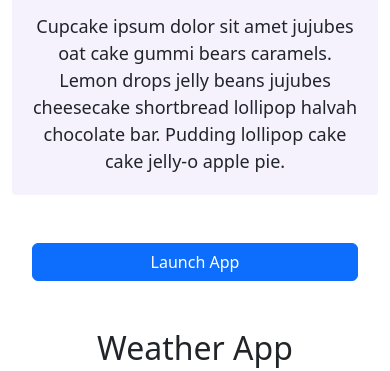
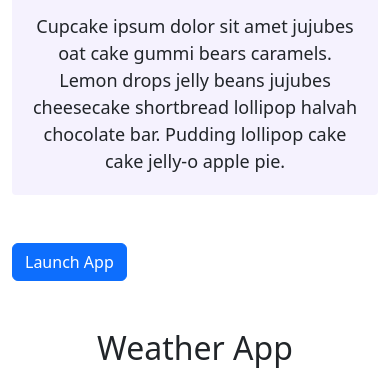
Before and after one commit to deblynt13/SheCodes-Resp.-Week3-HW, a plain HTML site: page index.html in a window 390 px wide. Shown: the part 473-844 px from the top of the page. Drawn offline with nearby package versions, Linux system fonts and the light colour scheme.

Commit message:
Update style.css

```diff
--- a/style.css
+++ b/style.css
@@ -106,7 +106,7 @@ p {
   p {
     text-align: center;
   }
-  .btn {
+  .btn btn-primary {
     display: block;
     text-align: center;
     margin: 0 20px;
```
